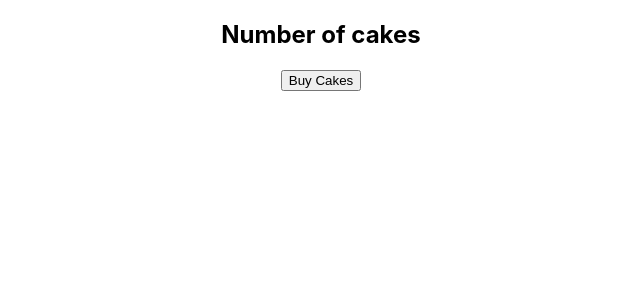
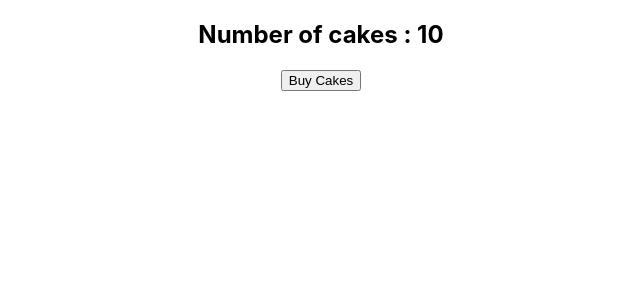
Before and after one commit to Neha-081/cakeApp_react-redux, a React (Create React App) app: page / in a window 1280 px wide. Shown: the top 300 px of the page, without its empty margins (319-959 px from the left). Built offline with nearby package versions, Linux system fonts and the light colour scheme.

Commit message:
mapStateToProps and mapDispatchToProps

```diff
--- a/src/App.js
+++ b/src/App.js
@@ -1,4 +1,3 @@
-
 import './App.css';
 import CakeContainer from './components/CakeContainer';
 import { Provider } from 'react-redux';
--- a/src/components/CakeContainer.jsx
+++ b/src/components/CakeContainer.jsx
@@ -1,12 +1,28 @@
 import React from 'react'
+import { buyCake } from '../redux'
+import { connect } from 'react-redux'
 
-function CakeContainer() {
+function CakeContainer(props) {
     return (
         <div>
-            <h2>Number of cakes</h2>
-            <button>Buy Cakes</button>
+            {/* using mapStateToProps */}
+            <h2>Number of cakes : {props.numOfCakes}</h2>
+            {/* using mapDispatchToProps */}
+            <button onClick={props.buyCake}>Buy Cakes</button>
         </div>
     )
 }
 
-export default CakeContainer
+const mapStateToProps=state=>{
+    return{
+        numOfCakes:state.numOfCakes
+    }
+}
+
+const mapDispatchToProps=dispatch=>{
+    return{
+        buyCake:()=>dispatch(buyCake())
+    }
+}
+
+export default connect(mapStateToProps,mapDispatchToProps)(CakeContainer)
--- /dev/null
+++ b/src/redux/index.js
@@ -0,0 +1 @@
+export {buyCake} from './cake/cakeActions'
```
